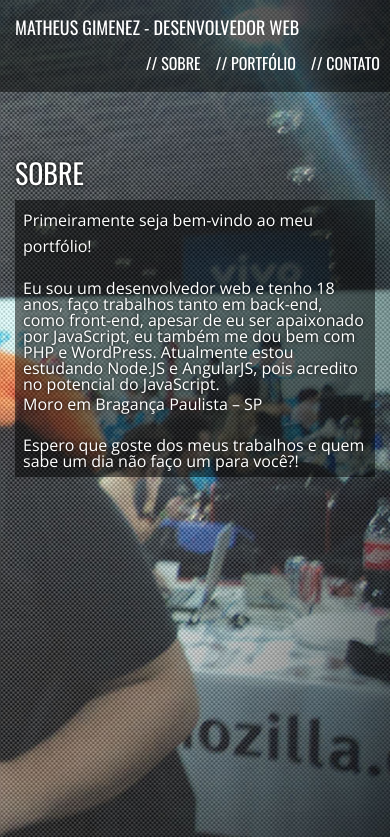
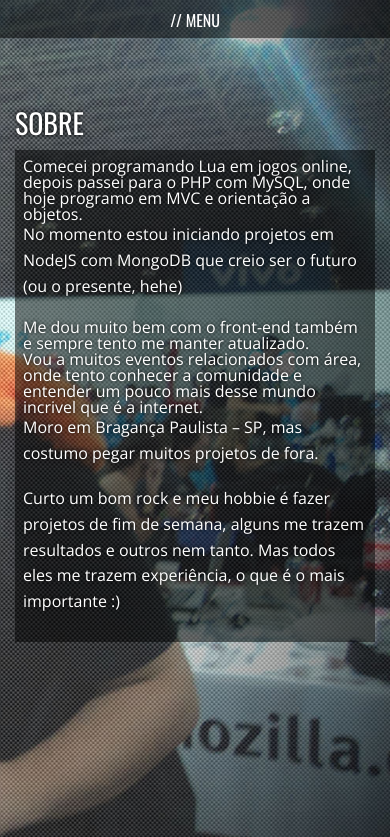
Before and after one commit to matheusgimenez/matheusgimenez.com.br, a plain HTML site: page index.html in a window 390 px wide. Shown: the top 837 px of the page. Drawn offline with nearby package versions, Linux system fonts and the light colour scheme.

Commit message:
menu mobile

```diff
--- a/index.html
+++ b/index.html
@@ -23,7 +23,7 @@
     (function(i,s,o,g,r,a,m){i['GoogleAnalyticsObject']=r;i[r]=i[r]||function(){
         (i[r].q=i[r].q||[]).push(arguments)},i[r].l=1*new Date();a=s.createElement(o),
             m=s.getElementsByTagName(o)[0];a.async=1;a.src=g;m.parentNode.insertBefore(a,m)
-    })(window,document,'script','//www.google-analytics.com/analytics.js','ga');
+    })(window,document,'script','http://www.google-analytics.com/analytics.js','ga');
 
     ga('create', 'UA-38758428-2', 'matheusgimenez.com.br');
     ga('send', 'pageview');
@@ -31,39 +31,44 @@
 </script>
 <div id="head">
     <div class="row">
-        <div class="left">
+        <div class="show-for-medium-up left">
             <h5>Matheus Gimenez - Desenvolvedor Web</h5>
         </div>
         <div class="show-for-medium-up right">
-            <a id="ir-sobre"><h5>// Sobre</h5></a>
-            <a id="ir-port"><h5>// Portfólio</h5></a>
-            <a id="ir-contato"><h5>// Contato</h5></a>
+            <a class="ir-sobre"><h5>// Sobre</h5></a>
+            <a class="ir-port"><h5>// Portfólio</h5></a>
+            <a class="ir-contato"><h5>// Contato</h5></a>
             <a href="#"><i class="fa fa-github"></i></a>
             <a href="#"><i class="fa fa-facebook"></i></a>
             <a href="#"><i class="fa fa-twitter"></i></a>
         </div>
-        <div class="show-for-small-only right" style="margin-right: 10px;">
-            <a><h6>// Sobre</h6></a>
-            <a><h6>// Portfólio</h6></a>
-            <a><h6>// Contato</h6></a>
-        </div>
+        <a class="show-for-small-only large-12 medium-12 columns text-center dropdown mobile" data-dropdown="menu">// Menu</a>
+        <ul id="menu" data-dropdown-content class="f-dropdown">
+            <li><a class="ir-sobre">// Sobre</a></li>
+            <li><a class="ir-port">// Portfólio</a></li>
+            <li><a class="ir-contato">// Contato</a></li>
+            <li><a href="#">//GitHub</a></li>
+            <li><a href="#">Facebook</a></li>
+            <li><a href="#">Twitter</a></li>
+        </ul>
     </div>
 </div>
 <div id="container">
     <div class="scroll" id="sobre">
         <div class="row">
-            <div class="show-for-medium-up" style="height:200px;"></div>
-            <div class="show-for-small-only" style="height:150px;"></div>
+            <div class="show-for-medium-up" style="height:150px;"></div>
+            <div class="show-for-small-only" style="height:100px;"></div>
             <div class="large-8 medium-8 columns left texto">
                 <h1>Sobre</h1>
 
                 <div class="texto-bg">
-                    <p> Primeiramente seja bem-vindo ao meu portfólio! </p>
-                    Eu sou um desenvolvedor web e tenho 18 anos, faço trabalhos tanto em back-end, como front-end, apesar de
-                    eu ser apaixonado por JavaScript, eu também me dou bem com PHP e WordPress. Atualmente estou estudando
-                    Node.JS e AngularJS, pois acredito no potencial do JavaScript.
-                    <p>Moro em Bragança Paulista – SP</p>
-                    Espero que goste dos meus trabalhos e quem sabe um dia não faço um para você?!
+                    Comecei programando Lua em jogos online, depois passei para o PHP com MySQL, onde hoje programo em MVC e orientação a objetos.
+                    <p>No momento estou iniciando projetos em NodeJS com MongoDB que creio ser o futuro (ou o presente, hehe)</p>
+                    Me dou muito bem com o front-end também e sempre tento me manter atualizado.
+                    <br>
+                    Vou a muitos eventos relacionados com área, onde tento conhecer a comunidade e entender um pouco mais desse mundo incrivel que é a internet.
+                    <p>Moro em Bragança Paulista – SP, mas costumo pegar muitos projetos de fora.</p>
+                    <p>Curto um bom rock e meu hobbie é fazer projetos de fim de semana, alguns me trazem resultados e outros nem tanto. Mas todos eles me trazem experiência, o que é o mais importante :)</p>
                 </div>
             </div>
         </div>
@@ -163,6 +168,7 @@
         </div>
     </div>
 </div>
+</div>
 <script src="http://code.jquery.com/jquery-1.10.2.min.js"></script>
 <script src="js/foundation.min.js"></script>
 <script src="js/jquery.powertip.min.js"></script>
```
Also changed, not shown: css/foundation.min.css.
